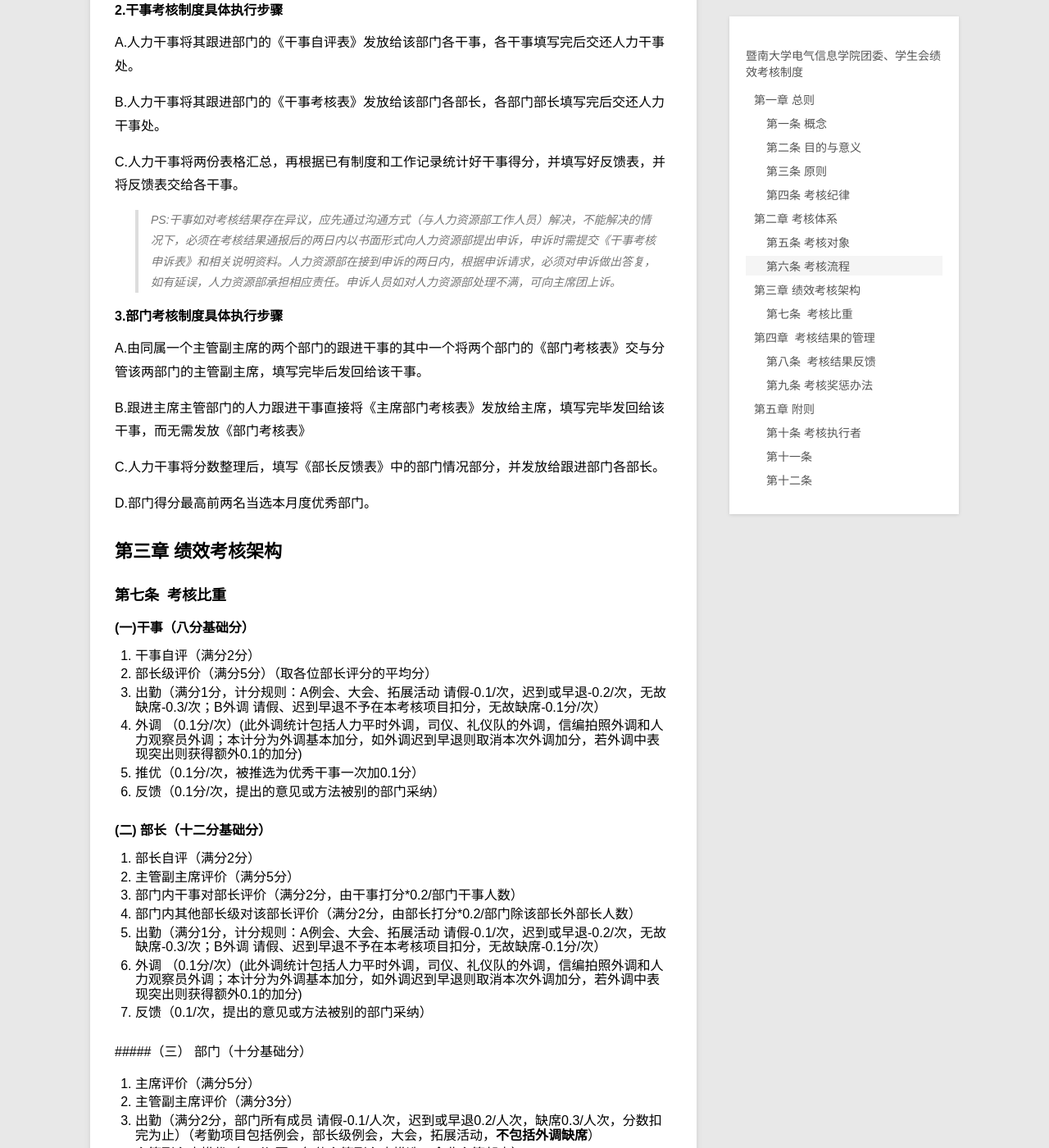
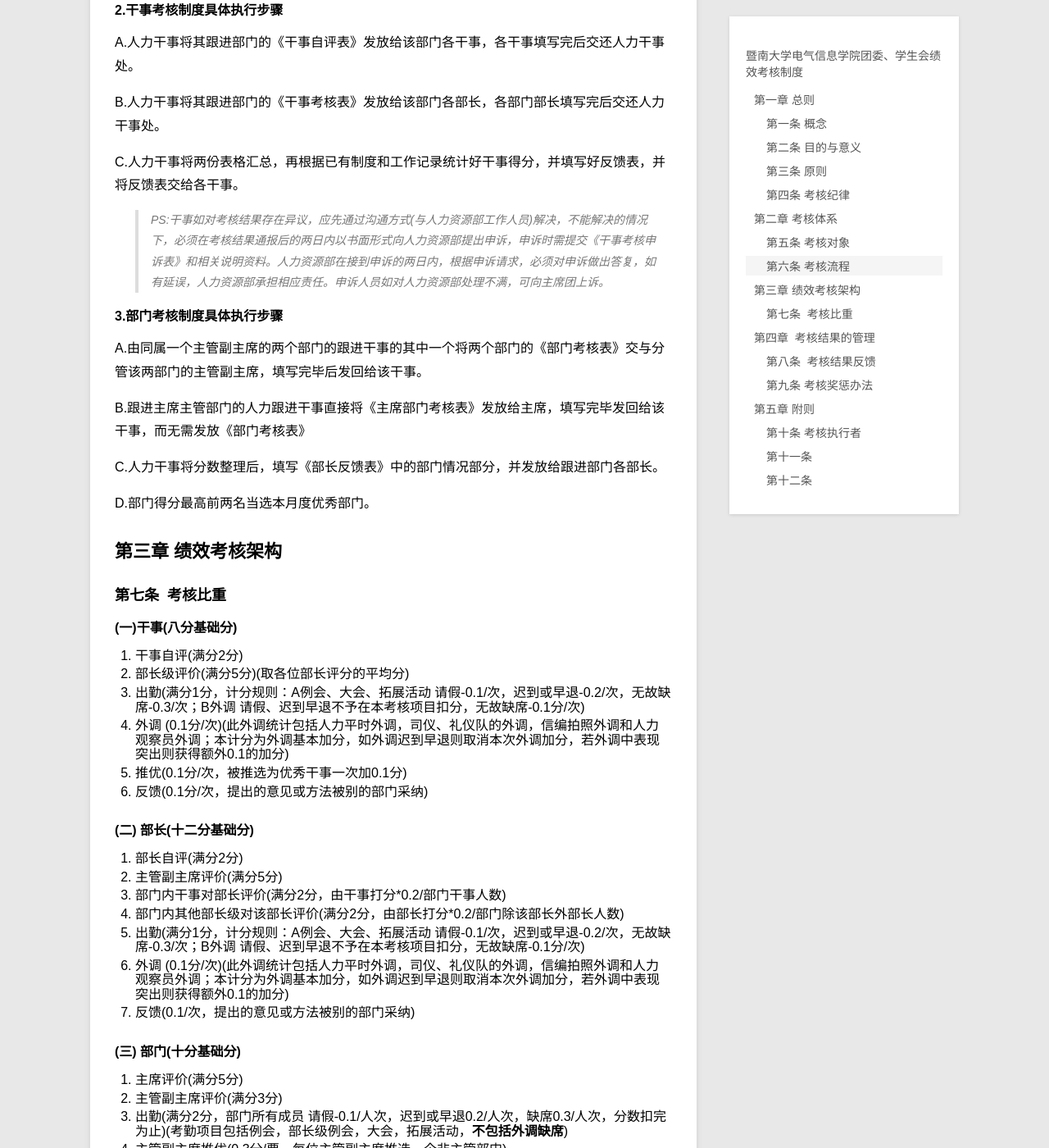
Before and after one commit to DengZuoheng/DengZuoheng.github.io, a Jekyll site: the page built from _posts/blog/2014-09-06-jnu-eic-su-performance-appraisal-system.md, in a window 1280 px wide and 1400 px high, scrolled down 2148 px. Shown: the whole window at 82% size. Built offline with Jekyll 4.4.1, drawn with Linux system fonts in a browser that asks for light colours; some of the changed text lies outside the part shown.

Commit message:
修复 < > | 等符号问题

```diff
--- a/_posts/blog/2014-09-06-jnu-eic-su-performance-appraisal-system.md
+++ b/_posts/blog/2014-09-06-jnu-eic-su-performance-appraisal-system.md
@@ -1,7 +1,7 @@
 ---
 layout: post
 title: 暨南大学电气信息学院团委、学生会绩效考核制度
-description: 团委学生会绩效考核（以下简称“考核”）是指用系统的方法、原理和合理的评价手段对学生会成员的工作态度、工作能力、工作业绩做出评价，来评定、测量成员在职务上的工作行为和工作效果与部门责任及绩效标准的差距，以达成持续改进的工作过程。
+description: 团委学生会绩效考核(以下简称“考核”)是指用系统的方法、原理和合理的评价手段对学生会成员的工作态度、工作能力、工作业绩做出评价，来评定、测量成员在职务上的工作行为和工作效果与部门责任及绩效标准的差距，以达成持续改进的工作过程。
 category: blog
 ---
 
@@ -9,7 +9,7 @@ category: blog
 
 ### 第一条 概念
 
-团委学生会绩效考核（以下简称“考核”）是指用系统的方法、原理和合理的评价手段对学生会成员的工作态度、工作能力、工作业绩做出评价，来评定、测量成员在职务上的工作行为和工作效果与部门责任及绩效标准的差距，以达成持续改进的工作过程。
+团委学生会绩效考核(以下简称“考核”)是指用系统的方法、原理和合理的评价手段对学生会成员的工作态度、工作能力、工作业绩做出评价，来评定、测量成员在职务上的工作行为和工作效果与部门责任及绩效标准的差距，以达成持续改进的工作过程。
 
 ### 第二条 目的与意义
 
@@ -31,7 +31,7 @@ category: blog
 - **结果公开与相对保密原则**
 考绩的结论应对本人公开，这是保证考绩民主的重要手段。一方面，使被考核者了解自己身优缺点，使较优秀者保持发扬优秀作风品质，并给不足者树立榜样，一起奋起上进；另一方面，还有助于减小或避免考绩中可能出现的偏见以及误差，保证考核的公平与合理。对于结果对其他人保密，也有效的保护被考核者的个人隐私。
 - **反馈的原则**
-考评的结果(分数或评语)一定要反馈给被考评者本人，否则就起不到考评的教育作用。在反馈考评结果的同时，应当向被考评者就评语进行说明解释，肯定成绩和进步，说明不足之处，提供今后努力的参考意见。（详见第八条）
+考评的结果(分数或评语)一定要反馈给被考评者本人，否则就起不到考评的教育作用。在反馈考评结果的同时，应当向被考评者就评语进行说明解释，肯定成绩和进步，说明不足之处，提供今后努力的参考意见。(详见第八条)
 
 ### 第四条 考核纪律
 
@@ -70,7 +70,7 @@ B.人力干事将其跟进部门的《干事考核表》发放给该部门各部
 
 C.人力干事将两份表格汇总，再根据已有制度和工作记录统计好干事得分，并填写好反馈表，并将反馈表交给各干事。
 
->PS:干事如对考核结果存在异议，应先通过沟通方式（与人力资源部工作人员）解决，不能解决的情况下，必须在考核结果通报后的两日内以书面形式向人力资源部提出申诉，申诉时需提交《干事考核申诉表》和相关说明资料。人力资源部在接到申诉的两日内，根据申诉请求，必须对申诉做出答复，如有延误，人力资源部承担相应责任。申诉人员如对人力资源部处理不满，可向主席团上诉。
+>PS:干事如对考核结果存在异议，应先通过沟通方式(与人力资源部工作人员)解决，不能解决的情况下，必须在考核结果通报后的两日内以书面形式向人力资源部提出申诉，申诉时需提交《干事考核申诉表》和相关说明资料。人力资源部在接到申诉的两日内，根据申诉请求，必须对申诉做出答复，如有延误，人力资源部承担相应责任。申诉人员如对人力资源部处理不满，可向主席团上诉。
 
 #### 3.部门考核制度具体执行步骤
 
@@ -86,32 +86,32 @@ D.部门得分最高前两名当选本月度优秀部门。
 
 ### 第七条  考核比重
 
-#### (一)干事（八分基础分）
+#### (一)干事(八分基础分)
 
-1. 干事自评（满分2分）
-2. 部长级评价（满分5分）（取各位部长评分的平均分）
-3. 出勤（满分1分，计分规则：A例会、大会、拓展活动  请假-0.1/次，迟到或早退-0.2/次，无故缺席-0.3/次；B外调  请假、迟到早退不予在本考核项目扣分，无故缺席-0.1分/次）
-4. 外调 （0.1分/次）(此外调统计包括人力平时外调，司仪、礼仪队的外调，信编拍照外调和人力观察员外调；本计分为外调基本加分，如外调迟到早退则取消本次外调加分，若外调中表现突出则获得额外0.1的加分)
-5. 推优（0.1分/次，被推选为优秀干事一次加0.1分）
-6. 反馈（0.1分/次，提出的意见或方法被别的部门采纳）
+1. 干事自评(满分2分)
+2. 部长级评价(满分5分)(取各位部长评分的平均分)
+3. 出勤(满分1分，计分规则：A例会、大会、拓展活动  请假-0.1/次，迟到或早退-0.2/次，无故缺席-0.3/次；B外调  请假、迟到早退不予在本考核项目扣分，无故缺席-0.1分/次)
+4. 外调 (0.1分/次)(此外调统计包括人力平时外调，司仪、礼仪队的外调，信编拍照外调和人力观察员外调；本计分为外调基本加分，如外调迟到早退则取消本次外调加分，若外调中表现突出则获得额外0.1的加分)
+5. 推优(0.1分/次，被推选为优秀干事一次加0.1分)
+6. 反馈(0.1分/次，提出的意见或方法被别的部门采纳)
 
-#### (二) 部长（十二分基础分）
+#### (二) 部长(十二分基础分)
 
-1. 部长自评（满分2分）
-2. 主管副主席评价（满分5分）
-3. 部门内干事对部长评价（满分2分，由干事打分*0.2/部门干事人数）
-4. 部门内其他部长级对该部长评价（满分2分，由部长打分*0.2/部门除该部长外部长人数）
-5. 出勤（满分1分，计分规则：A例会、大会、拓展活动  请假-0.1/次，迟到或早退-0.2/次，无故缺席-0.3/次；B外调  请假、迟到早退不予在本考核项目扣分，无故缺席-0.1分/次）
-6. 外调 （0.1分/次）(此外调统计包括人力平时外调，司仪、礼仪队的外调，信编拍照外调和人力观察员外调；本计分为外调基本加分，如外调迟到早退则取消本次外调加分，若外调中表现突出则获得额外0.1的加分)
-7. 反馈（0.1/次，提出的意见或方法被别的部门采纳）
+1. 部长自评(满分2分)
+2. 主管副主席评价(满分5分)
+3. 部门内干事对部长评价(满分2分，由干事打分*0.2/部门干事人数)
+4. 部门内其他部长级对该部长评价(满分2分，由部长打分*0.2/部门除该部长外部长人数)
+5. 出勤(满分1分，计分规则：A例会、大会、拓展活动  请假-0.1/次，迟到或早退-0.2/次，无故缺席-0.3/次；B外调  请假、迟到早退不予在本考核项目扣分，无故缺席-0.1分/次)
+6. 外调 (0.1分/次)(此外调统计包括人力平时外调，司仪、礼仪队的外调，信编拍照外调和人力观察员外调；本计分为外调基本加分，如外调迟到早退则取消本次外调加分，若外调中表现突出则获得额外0.1的加分)
+7. 反馈(0.1/次，提出的意见或方法被别的部门采纳)
 
-#####（三） 部门（十分基础分）
+#### (三) 部门(十分基础分)
 
-1. 主席评价（满分5分）
-2. 主管副主席评价（满分3分）
-3. 出勤（满分2分，部门所有成员 请假-0.1/人次，迟到或早退0.2/人次，缺席0.3/人次，分数扣完为止）（考勤项目包括例会，部长级例会，大会，拓展活动，**不包括外调缺席**）
-4. 主管副主席推优（0.3分/票，每位主管副主席推选一个非主管部门）
-5. 优秀部长加分（0.2分）
+1. 主席评价(满分5分)
+2. 主管副主席评价(满分3分)
+3. 出勤(满分2分，部门所有成员 请假-0.1/人次，迟到或早退0.2/人次，缺席0.3/人次，分数扣完为止)(考勤项目包括例会，部长级例会，大会，拓展活动，**不包括外调缺席**)
+4. 主管副主席推优(0.3分/票，每位主管副主席推选一个非主管部门)
+5. 优秀部长加分(0.2分)
 6. 根据违纪惩戒制度要求对部门进行考核，违反条例者进行扣分处理，从已有分数中扣除，扣完为止
 7. 有违规惩戒制度的部门，若迟交违规名单，则该部门扣0.2分
 
@@ -147,7 +147,7 @@ F.在部门例会上表扬该月外调次数较多的部长级和干事。
 
 G.第二学期末会评选十名年度优秀干事、五名年度优秀部长、三个年度优秀部门、两个年度优秀活动和一个最具突破部门，在第二学期总结大会上进行表彰。优秀干事由各个部门内部各评选出一个，优秀部长和优秀部门由主席团评选，优秀活动为活动调研分数中得分最高的两个活动，最具突破部门为最高荣誉，由人力资源部列选出本学年所有绩效考核分数总分前五名的部门，然后由主席团投票，票数最高者为最具突破部门。
 
-**惩罚办法：**
+** 惩罚办法：**
 
 A.部长级需对得分最低的干事进行思想交流，了解干事得分低的原因，并给予帮助。
 
```
Also changed, not shown: _posts/blog/2015-03-22-data-structure-alignment.md (+37 -37 lines), _posts/blog/2015-07-08-makefile-advance.md (+3 -10 lines), _posts/note/2013-01-01-eicsu-sum-plan.md (+20 -20 lines), _posts/note/2015-03-11-reg-exp.md (+3 -3 lines).
